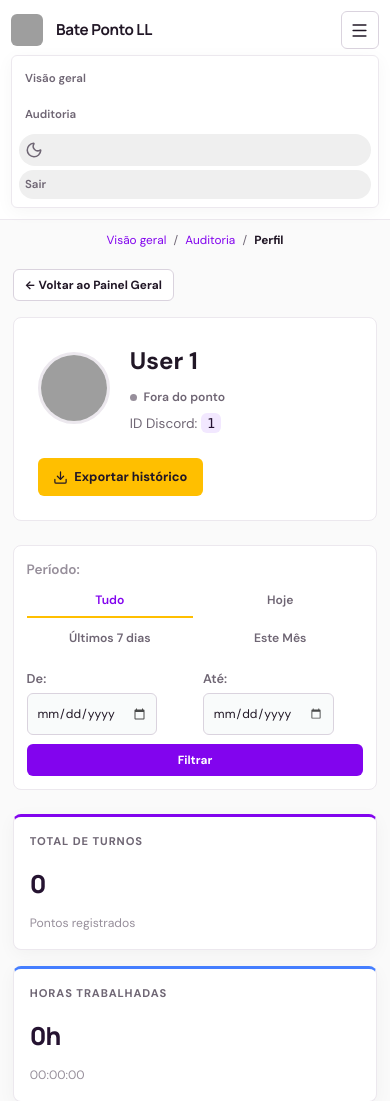
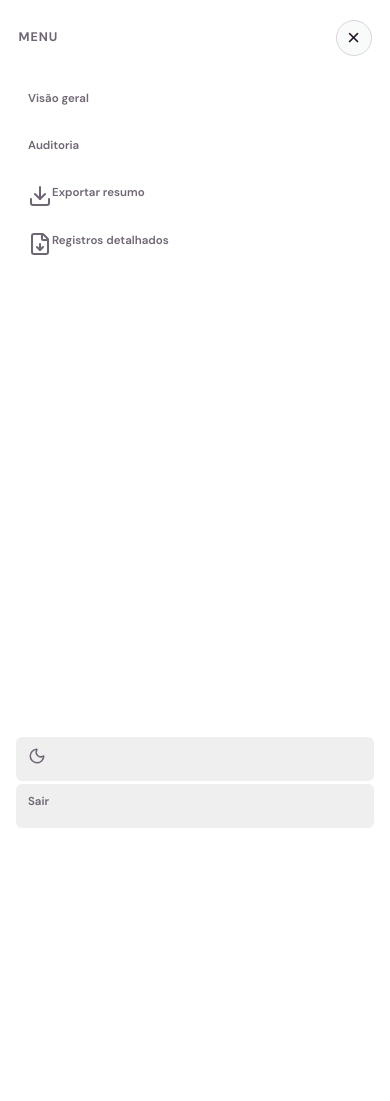
Before and after one commit to shirubaarison/discord-bateponto-bot, a Flask app: page /users/1 in a window 390 px wide, after a click that opens the changed part. Shown: the top 1101 px of the page. After the commit the page ends 828 px from the top, so only its background shows below. Run offline with Flask 3, Linux system fonts and the light colour scheme; data that the repository does not hold is empty; parts of the project's set-up code (start-up, migrations or seed data) failed here and were passed over; some libraries are stand-ins or nearby versions; grey boxes are pictures that could not be loaded.

Commit message:
feat: add full-screen mobile drawer

```diff
--- a/bate_ponto_bot/web/static/css/dashboard.css
+++ b/bate_ponto_bot/web/static/css/dashboard.css
@@ -117,6 +117,7 @@ code {
 
 .nav-links { display: flex; align-items: center; gap: 0.35rem; list-style: none; }
 .mobile-menu-toggle { display: none; }
+.mobile-menu-header, .mobile-menu-item, .mobile-menu-spacer, .mobile-menu-close, .mobile-menu-backdrop { display: none; }
 .nav-link {
     display: inline-flex;
     padding: 0.55rem 0.85rem;
@@ -129,12 +130,6 @@ code {
 }
 .nav-link:hover, .nav-link.active { color: var(--indigo); background: transparent; }
 .logout-form { display: flex; }
-.breadcrumb { display: flex; align-items: center; gap: .45rem; max-width: 1400px; margin: 0 auto; padding: .75rem max(1.25rem, calc((100vw - 1400px) / 2)); color: var(--muted); font-size: .74rem; }
-.breadcrumb a { color: var(--indigo); text-decoration: none; }
-.breadcrumb [aria-current="page"] { color: var(--ink); font-weight: 700; }
-.breadcrumb-actions { display: none; align-items: center; gap: .45rem; margin-left: auto; }
-.breadcrumb-action { display: inline-flex; align-items: center; gap: .25rem; color: var(--indigo); font-size: .72rem; font-weight: 700; text-decoration: none; }
-.breadcrumb-action svg { width: 13px; height: 13px; }
 .logout-button { border: 0; font-family: inherit; cursor: pointer; }
 .theme-toggle { border: 0; font-family: inherit; cursor: pointer; }
 .theme-toggle svg { width: 18px; height: 18px; }
@@ -368,12 +363,15 @@ a.user-display-name:hover { color: var(--blue); text-decoration: underline !impo
     .nav-links { display: none; }
     .mobile-menu-toggle { width: 38px; height: 38px; display: grid; place-items: center; margin-left: auto; color: var(--ink); background: var(--paper); border: 1px solid var(--line-strong); border-radius: var(--radius-sm); cursor: pointer; }
     .mobile-menu-toggle svg { width: 19px; height: 19px; }
-    .nav-links.is-open { display: flex; flex: 1 0 100%; flex-direction: column; align-items: stretch; gap: .2rem; padding: .45rem; background: var(--paper); border: 1px solid var(--line); border-radius: var(--radius-sm); box-shadow: var(--shadow-card); }
+    .nav-links.is-open { position: fixed; inset: 0; z-index: 1102; display: flex; flex-direction: column; align-items: stretch; gap: .2rem; width: 100%; height: 100dvh; padding: 1rem; background: var(--paper); border: 0; border-radius: 0; box-shadow: none; }
     .nav-links.is-open li, .nav-links.is-open .nav-link, .nav-links.is-open .logout-form { width: 100%; }
     .nav-links.is-open .nav-link { justify-content: flex-start; }
-    .breadcrumb { align-items: center; flex-wrap: wrap; gap: .45rem; padding: .7rem .8rem 0; }
-    .breadcrumb-actions { display: flex; flex: 1 0 100%; justify-content: space-between; margin-left: 0; padding-top: .15rem; }
-    .breadcrumb-action { min-height: 32px; padding: .35rem .5rem; border: 1px solid var(--line-strong); border-radius: var(--radius-sm); }
+    .nav-links.is-open .mobile-menu-header { display: flex; align-items: center; justify-content: space-between; padding: .25rem .15rem 1.25rem; color: var(--muted); font-size: .78rem; font-weight: 800; letter-spacing: .08em; text-transform: uppercase; }
+    .nav-links.is-open .mobile-menu-close { display: grid; width: 36px; height: 36px; place-items: center; color: var(--ink); background: var(--bg-input); border: 1px solid var(--line-strong); border-radius: 50%; font-size: 1.4rem; line-height: 1; cursor: pointer; }
+    .nav-links.is-open .mobile-menu-item { display: block; }
+    .nav-links.is-open .mobile-menu-spacer { display: block; flex: 1; }
+    .nav-links.is-open .nav-link { min-height: 44px; padding: .65rem .75rem; border-radius: var(--radius-sm); }
+    .mobile-menu-backdrop.is-open { display: block; position: fixed; inset: 0; z-index: 1101; background: rgba(0, 0, 0, .45); backdrop-filter: blur(5px); }
     .brand-mark { width: 32px; height: 32px; }
     .brand-copy strong { font-size: .95rem; }
     .nav-link { padding-inline: .35rem; font-size: .72rem; }
--- a/bate_ponto_bot/web/static/js/dashboard.js
+++ b/bate_ponto_bot/web/static/js/dashboard.js
@@ -3,15 +3,18 @@ document.addEventListener("DOMContentLoaded", () => {
 
     const mobileMenuToggle = document.querySelector("[data-mobile-menu-toggle]");
     const mobileMenu = document.getElementById("main-navigation");
+    const mobileMenuBackdrop = document.querySelector("[data-mobile-menu-close].mobile-menu-backdrop");
     if (mobileMenuToggle && mobileMenu) {
         const closeMobileMenu = () => {
             mobileMenu.classList.remove("is-open");
+            mobileMenuBackdrop?.classList.remove("is-open");
             mobileMenuToggle.setAttribute("aria-expanded", "false");
             mobileMenuToggle.setAttribute("aria-label", "Abrir menu");
         };
 
         mobileMenuToggle.addEventListener("click", () => {
             const isOpen = mobileMenu.classList.toggle("is-open");
+            mobileMenuBackdrop?.classList.toggle("is-open", isOpen);
             mobileMenuToggle.setAttribute("aria-expanded", String(isOpen));
             mobileMenuToggle.setAttribute("aria-label", isOpen ? "Fechar menu" : "Abrir menu");
         });
@@ -19,6 +22,10 @@ document.addEventListener("DOMContentLoaded", () => {
         mobileMenu.querySelectorAll("a, button[type='submit']").forEach(item => {
             item.addEventListener("click", closeMobileMenu);
         });
+        mobileMenu.querySelectorAll("[data-mobile-menu-close]").forEach(item => {
+            item.addEventListener("click", closeMobileMenu);
+        });
+        mobileMenuBackdrop?.addEventListener("click", closeMobileMenu);
 
         document.addEventListener("keydown", (event) => {
             if (event.key === "Escape") closeMobileMenu();
--- a/bate_ponto_bot/web/templates/base.html
+++ b/bate_ponto_bot/web/templates/base.html
@@ -23,8 +23,15 @@
             <i data-lucide="menu"></i>
         </button>
         <ul class="nav-links" id="main-navigation">
+            <li class="mobile-menu-header">
+                <span>Menu</span>
+                <button type="button" class="mobile-menu-close" data-mobile-menu-close aria-label="Fechar menu">&times;</button>
+            </li>
             <li><a href="{{ url_for('index') }}" class="nav-link {% if request.endpoint == 'index' %}active{% endif %}">Visão geral</a></li>
             <li><a href="{{ url_for('events_page') }}" class="nav-link {% if request.endpoint == 'events_page' %}active{% endif %}">Auditoria</a></li>
+            <li class="mobile-menu-item"><a href="{{ url_for('export_summary') }}" class="nav-link"><i data-lucide="download"></i> Exportar resumo</a></li>
+            <li class="mobile-menu-item"><a href="{{ url_for('export_entries') }}" class="nav-link"><i data-lucide="file-down"></i> Registros detalhados</a></li>
+            <li class="mobile-menu-spacer" aria-hidden="true"></li>
             <li>
                 <button type="button" class="nav-link theme-toggle" data-theme-toggle aria-label="Ativar tema escuro" title="Ativar tema escuro">
                     <i data-lucide="moon" data-theme-icon></i>
@@ -38,10 +45,7 @@
                 </form>
             </li>
         </ul>
-    </nav>
-
-    <nav class="breadcrumb" aria-label="Navegação estrutural">
-        {% block breadcrumb %}{% endblock %}
+        <button type="button" class="mobile-menu-backdrop" data-mobile-menu-close aria-label="Fechar menu"></button>
     </nav>
 
     <main class="container">
--- a/bate_ponto_bot/web/templates/events.html
+++ b/bate_ponto_bot/web/templates/events.html
@@ -1,12 +1,6 @@
 {% extends "base.html" %}
 
 {% block title %}Auditoria de Eventos | Bate-Ponto Discord{% endblock %}
-
-{% block breadcrumb %}
-<a href="{{ url_for('index') }}">Visão geral</a>
-<span aria-hidden="true">/</span>
-<span aria-current="page">Auditoria</span>
-{% endblock %}
 
 {% block content %}
 <div class="page-header">
--- a/bate_ponto_bot/web/templates/user_detail.html
+++ b/bate_ponto_bot/web/templates/user_detail.html
@@ -1,14 +1,6 @@
 {% extends "base.html" %}
 
 {% block title %}{{ user.display_name or ('User ' ~ user_id) }} | Bate-Ponto Discord{% endblock %}
-
-{% block breadcrumb %}
-<a href="{{ url_for('index', guild_id=guild_id) }}">Visão geral</a>
-<span aria-hidden="true">/</span>
-<a href="{{ url_for('events_page') }}">Auditoria</a>
-<span aria-hidden="true">/</span>
-<span aria-current="page">Perfil</span>
-{% endblock %}
 
 {% block content %}
 <div style="margin-bottom: 1rem;">
```
Also changed, not shown: bate_ponto_bot/web/templates/index.html (+0 -13 lines).
